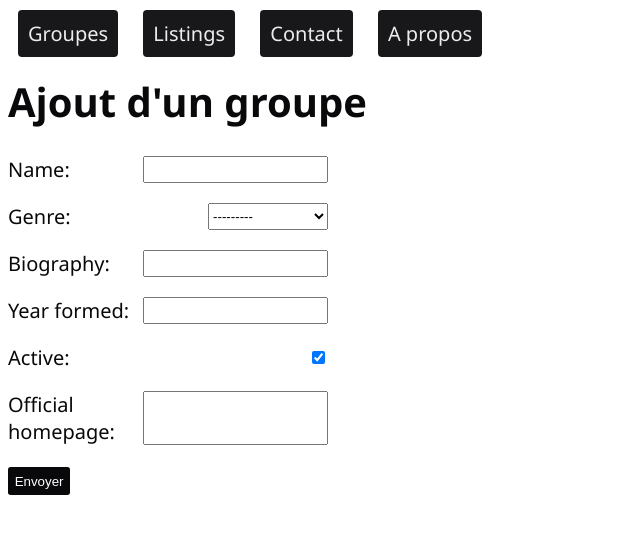
After one commit to TiThuthur/django-web-app, a Django app: page /bands/add/ in a window 1280 px wide. The commit adds this page. Shown: the top 534 px of the page, without its empty margins (0-640 px from the left). Run offline with Django 4.2, Linux system fonts and the light colour scheme.

Commit message:
création du formulaire de band add

```diff
--- a/merchex/listings/forms.py
+++ b/merchex/listings/forms.py
@@ -1,7 +1,15 @@
 from django import forms
+
+from listings.models import Band
 
 
 class ContactUsForm(forms.Form):
     name = forms.CharField(required=False)
     email = forms.EmailField()
     message = forms.CharField(max_length=1000)
+
+
+class BandForm(forms.ModelForm):
+    class Meta:
+        model = Band
+        fields = "__all__"
--- a/merchex/listings/static/listings/styles.css
+++ b/merchex/listings/static/listings/styles.css
@@ -7,8 +7,18 @@ html{
     font-family: "Segoe UI", system-ui, sans-serif;
     font-size: 20px;
 }
-.hello-box{
-    background: #83B4FF;
+a{
+    background: #09090b;
+    color: #ececec;
+    text-decoration: none;
+    padding: .2em;
+    border-radius: .3em;
+}
+ul{
+    list-style: none;
+}
+.black-box{
+    background: #18181b;
     padding: 0.5em;
     border-radius: 0.5em;
 }
@@ -42,3 +52,57 @@ dd{
 .text-xl{
     font-size: 3em;
 }
+.text-l{
+    font-size: 2em;
+}
+.band-list{
+    display: flex;
+    justify-content: space-around;
+}
+.band-list-item{
+    list-style: none;
+    background: #09090b;
+}
+.band-list-link{
+    text-decoration: none;
+    color:#ececec
+}
+.listing-list{
+    display: flex;
+    list-style: none;
+    justify-content: space-around;
+}
+.listing-card{
+    border: 1px solid #e4e4e7;
+    border-radius: .5em;
+    padding: 1em;
+}
+.p-t--1em{
+    padding-top: 1em;
+}
+.band-detail-list li{
+    margin-top: 1em;
+}
+.form-grid {
+    display: grid;
+    grid-template-columns: 100px 150px;
+}
+.form-grid input{
+    margin-bottom: 1em;
+}
+
+.form-band-add{
+    max-width: 25vw;
+}
+
+.form-band-add p{
+    display: flex;
+    justify-content: space-between;
+}
+.button{
+    background: #09090b;
+    color: white;
+    border-radius: .2em;
+    border: none;
+    padding: .5em;
+}
--- a/merchex/listings/templates/listings/about.html
+++ b/merchex/listings/templates/listings/about-us.html
@@ -1,6 +1,4 @@
 {% extends "listings/base.html" %}
 {% block content %}
-
-    <h1 class="blue-title">{{H1}}</h1>
-    <p>{{message}}</p>
+	<h1 class="text-xl center-title">A propos de nous</h1>
 {% endblock %}
--- /dev/null
+++ b/merchex/listings/templates/listings/band_create.html
@@ -0,0 +1,11 @@
+{% extends "listings/base.html" %}
+{% block content %}
+	<h1> Ajout d'un groupe</h1>
+    <form action="" method="post" novalidate>
+    <div class="form-band-add">
+        {% csrf_token %}
+        {{ form.as_p }}
+    </div>
+        <input type="submit" value="Envoyer" class="button">
+    </form>
+{% endblock %}
--- a/merchex/listings/templates/listings/band_detail.html
+++ b/merchex/listings/templates/listings/band_detail.html
@@ -3,7 +3,7 @@
 {% block content %}
     <h2>{{ band.name }}</h2>
 
-<ul>
+<ul class="band-detail-list">
  <li>Genre : {{ band.get_genre_display }}</li>
  <li>Année de formation : {{ band.year_formed }}</li>
  <li>Actif : {{ band.active | yesno }}</li>
--- a/merchex/listings/templates/listings/base.html
+++ b/merchex/listings/templates/listings/base.html
@@ -10,6 +10,8 @@
 <nav>
     <a href="{% url 'band_list' %}">Groupes</a>
     <a href="{% url 'listing_list' %}">Listings</a>
+    <a href="{% url 'contact' %}">Contact</a>
+    <a href="{% url 'about_us' %}">A propos</a>
 </nav>
     {% block content %}{% endblock %}
 </body>
--- a/merchex/listings/templates/listings/contact.html
+++ b/merchex/listings/templates/listings/contact.html
@@ -2,9 +2,11 @@
 {% block content %}
     <p>Nous sommes là pour vous aider.</p>
     <form action="" method="post" novalidate>
+    <div class="form-grid">
     {% csrf_token %}
-    {{ form.as_p }}
-    <input type="submit" value="Envoyer">
+    {{ form }}
+    </div>
+        <input type="submit" value="Envoyer">
     </form>
 
 
--- a/merchex/listings/views.py
+++ b/merchex/listings/views.py
@@ -1,9 +1,9 @@
-from django.shortcuts import render
 from django.http import HttpResponse
-from django.shortcuts import get_object_or_404
+from django.shortcuts import get_object_or_404, redirect, render
+from django.core.mail import send_mail
 
 from listings.models import (Band, Listing)
-from listings.forms import ContactUsForm
+from listings.forms import ContactUsForm, BandForm
 
 
 # Create your views here.
@@ -23,7 +23,7 @@ def band_details(request, band_id):
 
 
 def about(request):
-    return render(request, "listings/about.html",
+    return render(request, "listings/about-us.html",
                   {
                       "H1": "A propos",
                       "message": "Nous adorons merch !"
@@ -47,12 +47,14 @@ def contact(request):
     if request.method == "POST":
         form = ContactUsForm(request.POST)
         if form.is_valid():
-            send_mail(subject=f"Message from {form.cleaned_data['name'] or "anonyme"} via MerchEx ContactUs form",
+            send_mail(subject=f"""Message from {form.cleaned_data['name'] or "anonyme"} via MerchEx ContactUs form""",
                       message=form.cleaned_data['message'],
                       from_email=form.cleaned_data["email"],
-                      recipient_list=[form.cleaned_data['email']],)
+                      recipient_list=["admin@merchex.xyz"], )
+        return redirect("email-sent")
     else:
-        form = ContactUsForm() #si c'est pas une request post alors c'est une request get
+        #si ce n'est pas une request post alors c'est une request get
+        form = ContactUsForm()
 
     return render(request, "listings/contact.html",
                   {"form": form})
@@ -60,3 +62,12 @@ def contact(request):
 
 def page_not_found(request, exception):
     return render(request, "listings/404.html", {"exception": exception}, status=404)
+
+
+def email_sent(request):
+    return render(request, "listings/email-sent.html", {"message": "votre message a bien été envoyé."})
+
+
+def band_create(request):
+    form = BandForm()
+    return render(request, "listings/band_create.html", {"form": form})
--- a/merchex/merchex/settings.py
+++ b/merchex/merchex/settings.py
@@ -116,7 +116,7 @@ USE_TZ = True
 # Static files (CSS, JavaScript, Images)
 # https://docs.djangoproject.com/en/4.2/howto/static-files/
 
-STATIC_URL = 'staticfiles/'
+STATIC_URL = 'listings/static/'
 STATIC_ROOT = BASE_DIR / "staticfiles/"
 
 STATICFILES_DIRS = [
@@ -127,3 +127,5 @@ STATICFILES_DIRS = [
 # https://docs.djangoproject.com/en/4.2/ref/settings/#default-auto-field
 
 DEFAULT_AUTO_FIELD = 'django.db.models.BigAutoField'
+
+EMAIL_BACKEND='django.core.mail.backends.console.EmailBackend'
--- a/merchex/merchex/urls.py
+++ b/merchex/merchex/urls.py
@@ -23,10 +23,13 @@ urlpatterns = [
     path('admin/', admin.site.urls),
     path("bands/",views.band_list, name="band_list"),
     path("bands/<int:band_id>/", views.band_details, name="band_details"),
-    path("about-us/", views.about),
+    path("bands/add/", views.band_create, name="band_create"),
     path("listings/", views.listing, name="listing_list"),
     path("listings/<int:listing_id>/", views.listing_details, name="listing_details"),
     path("contact-us/", views.contact, name="contact"),
+    path("about-us/", views.about, name="about_us"),
 
     path("not-found/", views.page_not_found),
+
+    path("email-sent/", views.email_sent),
 ]
```
Also changed, not shown: merchex/listings/templates/listings/band.html (+6 -5 lines), merchex/listings/templates/listings/email-sent.html (added, +7 -0 lines), merchex/listings/templates/listings/listings.html (+13 -2 lines).
